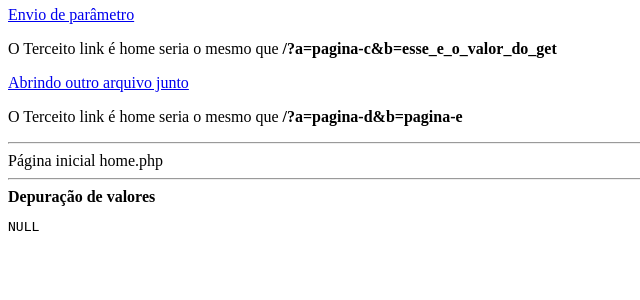
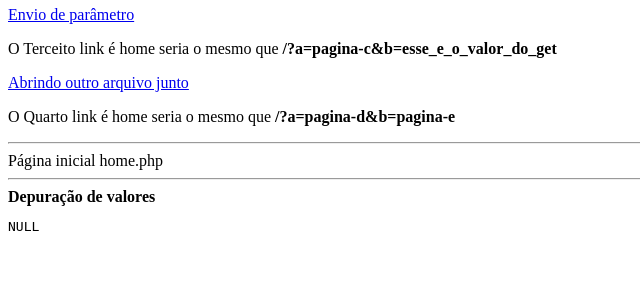
Before and after one commit to Spell-Master/Get-Url-Amigaveal, a PHP site: page / in a window 1280 px wide. Shown: the part 220-520 px from the top of the page, without its empty margins (0-640 px from the left). Run offline with PHP 8.4, Linux system fonts and the light colour scheme; data that the repository does not hold is empty.

Commit message:
Pequena correção

```diff
--- a/index.php
+++ b/index.php
@@ -23,7 +23,7 @@ $get = DataFilter::filterGet();
         <p>O Terceito link é home seria o mesmo que <b><?= DataFilter::baseURI(); ?>?a=pagina-c&b=esse_e_o_valor_do_get</b></p>
 
         <a href="pagina-d/pagina-e">Abrindo outro arquivo junto</a>
-        <p>O Terceito link é home seria o mesmo que <b><?= DataFilter::baseURI(); ?>?a=pagina-d&b=pagina-e</b></p>
+        <p>O Quarto link é home seria o mesmo que <b><?= DataFilter::baseURI(); ?>?a=pagina-d&b=pagina-e</b></p>
 
         <hr />
         <?php include (DataFilter::getPage(isset($get->a) ? $get->a : 'home')); ?>
```
